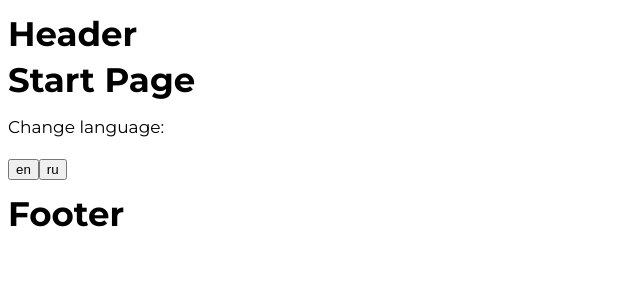
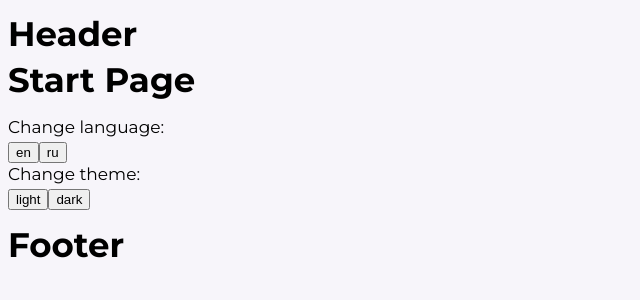
Before and after one commit to Ponomareva-Nina/Wikium-Clone, a React (Create React App) app in the folder client/: page /#/ in a window 1280 px wide. Shown: the top 300 px of the page, without its empty margins (0-640 px from the left). Built offline with nearby package versions, Linux system fonts and the light colour scheme.

Commit message:
feat: implement functionality for theme change

```diff
--- a/client/src/components/UserMenu/UserMenu.tsx
+++ b/client/src/components/UserMenu/UserMenu.tsx
@@ -1,19 +1,41 @@
 import { useTranslation } from "react-i18next";
 import { Button } from "../UI";
-import { LANGUAGES } from "./types";
+import { LANGUAGES, THEME } from "./types";
+
+const root = document.querySelector(":root") as HTMLElement;
+const currentTheme = localStorage.getItem("theme");
+root.className = currentTheme === THEME.DARK ? THEME.DARK : THEME.LIGHT;
+
+const setThemeLight = () => {
+  localStorage.setItem("theme", THEME.LIGHT);
+  root.className = THEME.LIGHT;
+};
+
+const setThemeDark = () => {
+  localStorage.setItem("theme", THEME.DARK);
+  root.className = THEME.DARK;
+};
 
 export const UserMenu = () => {
   const { t, i18n } = useTranslation();
 
   return (
     <>
-      <p>{t("menu.language")}:</p>
+      <div>{t("menu.language")}:</div>
       <Button btnSize="small" onClick={() => i18n.changeLanguage(LANGUAGES.EN)}>
         {LANGUAGES.EN}
       </Button>
       <Button btnSize="small" onClick={() => i18n.changeLanguage(LANGUAGES.RU)}>
         {LANGUAGES.RU}
       </Button>
+
+      <div>{t("menu.theme")}:</div>
+      <Button btnSize="small" onClick={() => setThemeLight()}>
+        {THEME.LIGHT}
+      </Button>
+      <Button btnSize="small" onClick={() => setThemeDark()}>
+        {THEME.DARK}
+      </Button>
     </>
   );
 };
--- a/client/src/components/UserMenu/types.tsx
+++ b/client/src/components/UserMenu/types.tsx
@@ -2,3 +2,8 @@ export enum LANGUAGES {
   RU = "ru",
   EN = "en",
 }
+
+export enum THEME {
+  LIGHT = "light",
+  DARK = "dark",
+}
```
